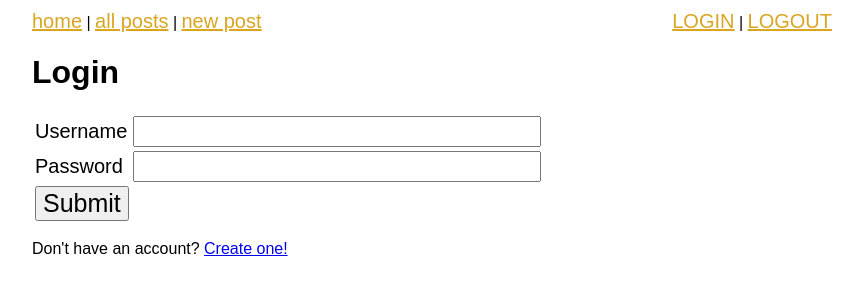
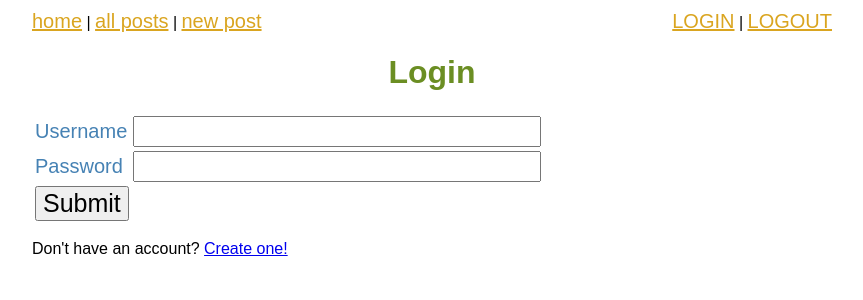
Before and after one commit to marybellavia/blogz, a Flask app: page /login in a window 1280 px wide. Shown: the top 300 px of the page, without its empty margins (208-1071 px from the left). Run offline with Flask 2, Linux system fonts and the light colour scheme.

Commit message:
added css for login.html and finished half of commenting out

```diff
--- a/main.py
+++ b/main.py
@@ -42,24 +42,28 @@ def require_login():
     allowed_routes = ['login', 'signup', 'blog', 'index']
     if request.endpoint not in allowed_routes and 'username' not in session:
         return redirect('/login')
-#
+# lougout route -- redirects to listing of all blog posts
 @app.route('/logout')
 def logout():
     del session['username']
     return redirect('/blog')
-
+# login route
 @app.route('/login', methods=['POST', 'GET'])
 def login():
+    # setting error variables plus username so the typed in username will remain if error occurs
     username_error = ''
     password_error = ''
     username = ''
+    # conditional for once user submits form
     if request.method == 'POST':
         username = request.form['username']
         password = request.form['password']
         user = User.query.filter_by(username=username).first()
+        # conditional for if the username and password are correct using hashing
         if user and check_pw_hash(password, user.pw_hash):
             session['username'] = username
             return redirect('/newpost')
+        # else with errors
         else:
             if not user:
                 username_error = 'Username does not exist'
@@ -67,9 +71,10 @@ def login():
                 password_error = 'Username and password do not match.'
 
     return render_template('login.html', password_error=password_error, username_error=username_error, username=username)
-
+# sign up route
 @app.route('/signup', methods=['POST', 'GET'])
 def signup():
+    # setting error variables plus username so the typed in username will remain if error occurs
     username_error = ''
     password_error = ''
     verify_error = ''
@@ -140,17 +145,17 @@ def blog():
     if user_id != None:
         user_object = User.query.get(user_id)
         user_blogs = Blog.query.filter_by(owner_id=user_id).all()
-        return render_template('userblogs.html', title='Blogz', bloglist=user_blogs, user_object=user_object)
+        return render_template('userblogs.html', title='Blogz by Uzer', bloglist=user_blogs, user_object=user_object)
     # returning just the main page template
     else:
         bloglist = get_all_blogs()
         userlist = get_all_usernames()
-        return render_template('blog.html', title="Blogz", bloglist=bloglist, userlist=userlist)
+        return render_template('blog.html', title="All Blogz", bloglist=bloglist, userlist=userlist)
 # home/index route; lists all the usernames
 @app.route('/')
 def index():
     username_list = get_all_usernames()
-    return render_template('index.html', username_list=username_list, title="Blogz")
+    return render_template('index.html', username_list=username_list, title="Uzerz")
 
 # makin that shit run!
 if __name__ == '__main__':
--- a/templates/login.html
+++ b/templates/login.html
@@ -2,17 +2,17 @@
 
 {% block content %}
 
-<h1>Login</h1>
+<h1 class="title">Login</h1>
 
 <form method="POST" action='/login'>
     <table>
         <tr>
-            <td><label for="username">Username</label></td>
+            <td><label for="username" class="post-body">Username</label></td>
             <td><input type="text" name="username" value="{{ username }}""></td>
             <td class='error'>{{ username_error }}</td>
         </tr>
         <tr>
-            <td><label for="password">Password</label></td>
+            <td><label for="password" class="post-body">Password</label></td>
             <td><input type="password" name="password"></td>
             <td class='error'>{{ password_error }}</td>
         </tr>
```
